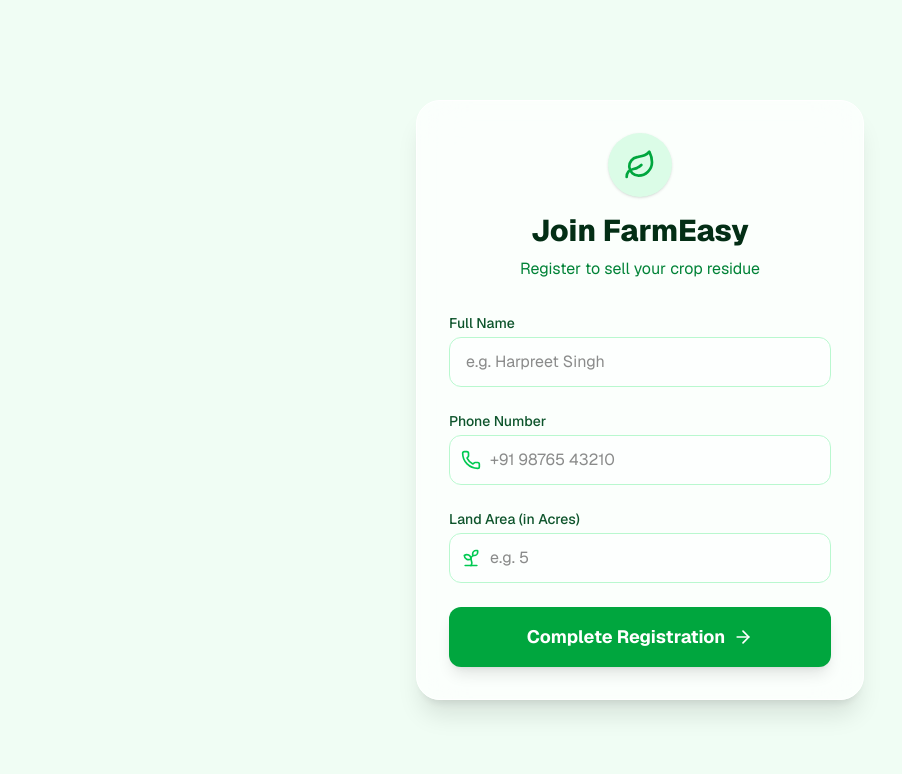
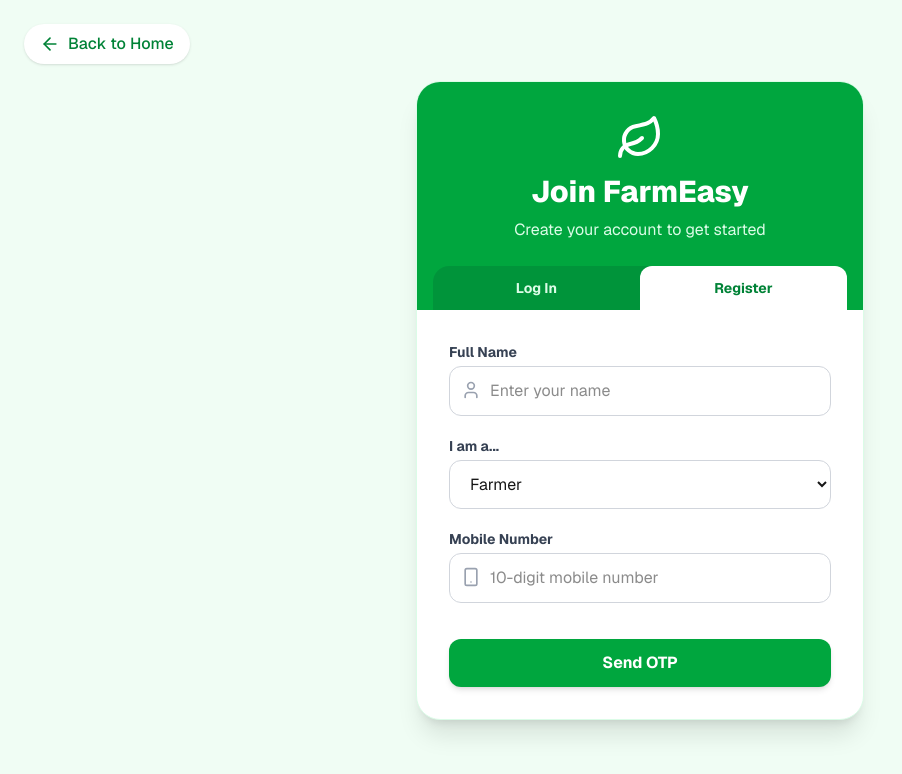
Before and after one commit to sumitconstructor/farmeasy-platform, a Next.js app in the folder frontend/: page /register in a window 1280 px wide. Shown: the top 774 px of the page, without its empty margins (0-902 px from the left). Built offline with nearby package versions, Linux system fonts and the light colour scheme.

Commit message:
Added Log In vs Register toggle

```diff
--- a/frontend/src/app/register/page.jsx
+++ b/frontend/src/app/register/page.jsx
@@ -1,147 +1,173 @@
-'use client'; // Required for forms and interactivity in Next.js
+'use client';
 
 import React, { useState } from 'react';
-import { Leaf, Phone, MapPin, Sprout, ArrowRight, CheckCircle2 } from 'lucide-react';
+import Link from 'next/link';
+import { Leaf, ArrowLeft, Smartphone, ShieldCheck, User } from 'lucide-react';
 
-export default function FarmerRegistration() {
+export default function RegisterPage() {
+  const [isLogin, setIsLogin] = useState(false); // Toggle between Login and Register
+  const [step, setStep] = useState(1);
+  const [phone, setPhone] = useState('');
+  const [otp, setOtp] = useState(['', '', '', '']);
 
-  // 1. Create temporary storage (State) for what the user types
-  const [formData, setFormData] = useState({
-    fullName: '',
-    phone: '',
-    landArea: ''
-  });
-
-  // Track if we are currently saving or if we finished saving
-  const [isSubmitting, setIsSubmitting] = useState(false);
-  const [success, setSuccess] = useState(false);
-
-  // 2. This function runs every time a user types a letter
-  const handleChange = (e) => {
-    setFormData({ ...formData, [e.target.name]: e.target.value });
-  };
-
-  // 3. This function runs when they click the Submit button!
-  const handleSubmit = async (e) => {
-    e.preventDefault(); // Prevents the page from refreshing
-    setIsSubmitting(true);
-
-    try {
-      // 🚀 SEND DATA TO OUR BACKEND ENGINE!
-      const response = await fetch('http://localhost:5000/api/farmers', {
-        method: 'POST',
-        headers: {
-          'Content-Type': 'application/json',
-        },
-        body: JSON.stringify(formData), // Turn our data into a text string to send over the internet
-      });
-
-      if (response.ok) {
-        setSuccess(true); // Yay! It worked!
-        setFormData({ fullName: '', phone: '', landArea: '' }); // Clear the form
+  // Move to OTP step
+  const handleSendOtp = (e) => {
+    e.preventDefault();
+    if (phone.length >= 10) {
+      setStep(2);
     } else {
-        alert('Oops! Something went wrong on the server.');
-      }
-    } catch (error) {
-      console.error('Error:', error);
-      alert('Could not connect to the backend server. Is it running?');
-    } finally {
-      setIsSubmitting(false);
+      alert("Please enter a valid 10-digit phone number.");
     }
   };
 
+  // Handle typing the OTP
+  const handleOtpChange = (element, index) => {
+    if (isNaN(element.value)) return;
+    let newOtp = [...otp];
+    newOtp[index] = element.value;
+    setOtp(newOtp);
+
+    // Focus next input automatically
+    if (element.nextSibling && element.value !== '') {
+      element.nextSibling.focus();
+    }
+  };
+
+  // Switch between Login and Register modes
+  const toggleMode = (mode) => {
+    setIsLogin(mode);
+    setStep(1); // Reset back to step 1 when switching
+    setPhone('');
+    setOtp(['', '', '', '']);
+  };
+
   return (
-    <div className="min-h-screen bg-green-50 py-12 px-4 sm:px-6 lg:px-8 flex items-center justify-center font-sans">
-      <div className="max-w-md w-full bg-white/70 backdrop-blur-xl rounded-3xl shadow-xl border border-white p-8">
+    <div className="min-h-screen bg-green-50 flex flex-col items-center justify-center p-4 font-sans relative">
 
-        <div className="text-center mb-8">
-          <div className="bg-green-100 w-16 h-16 rounded-full flex items-center justify-center mx-auto mb-4 shadow-sm">
-            <Leaf className="h-8 w-8 text-green-600" />
+      {/* Back Button */}
+      <div className="absolute top-6 left-6">
+        <Link href="/">
+          <div className="flex items-center gap-2 text-green-700 hover:text-green-900 transition cursor-pointer font-medium bg-white px-4 py-2 rounded-full shadow-sm">
+            <ArrowLeft className="h-5 w-5" /> Back to Home
           </div>
-          <h2 className="text-3xl font-extrabold text-green-950">Join FarmEasy</h2>
-          <p className="text-green-700 mt-2">Register to sell your crop residue</p>
+        </Link>
       </div>
 
-        {/* If successfully registered, show a success message. Otherwise, show the form! */}
-        {success ? (
-          <div className="bg-green-100 border border-green-300 rounded-2xl p-6 text-center animate-pulse">
-            <CheckCircle2 className="h-16 w-16 text-green-600 mx-auto mb-4" />
-            <h3 className="text-2xl font-bold text-green-900 mb-2">Registration Complete!</h3>
-            <p className="text-green-700">Welcome to the green revolution. We have saved your details securely.</p>
+      <div className="w-full max-w-md bg-white rounded-3xl shadow-xl overflow-hidden border border-green-100">
+
+        {/* Header & Toggle */}
+        <div className="bg-green-600 pt-8 pb-0 text-center">
+          <Leaf className="h-12 w-12 text-white mx-auto mb-3" />
+          <h2 className="text-3xl font-extrabold text-white">
+            {isLogin ? 'Welcome Back!' : 'Join FarmEasy'}
+          </h2>
+          <p className="text-green-100 mt-2 mb-6">
+            {isLogin ? 'Log in to your account' : 'Create your account to get started'}
+          </p>
+
+          {/* Toggle Buttons */}
+          <div className="flex bg-green-700/50 rounded-t-2xl mx-4">
             <button
-              onClick={() => setSuccess(false)}
-              className="mt-6 text-green-800 font-bold hover:underline"
+              onClick={() => toggleMode(true)}
+              className={`flex-1 py-3 font-bold text-sm rounded-t-xl transition ${isLogin ? 'bg-white text-green-700' : 'text-green-100 hover:text-white'}`}
             >
-              Register another farm
+              Log In
+            </button>
+            <button
+              onClick={() => toggleMode(false)}
+              className={`flex-1 py-3 font-bold text-sm rounded-t-xl transition ${!isLogin ? 'bg-white text-green-700' : 'text-green-100 hover:text-white'}`}
+            >
+              Register
             </button>
           </div>
-        ) : (
-          <form className="space-y-6" onSubmit={handleSubmit}>
-
-            {/* Full Name */}
-            <div>
-              <label className="block text-sm font-medium text-green-900 mb-1">Full Name</label>
-              <input
-                type="text"
-                name="fullName"
-                value={formData.fullName}
-                onChange={handleChange}
-                required
-                placeholder="e.g. Harpreet Singh"
-                className="w-full px-4 py-3 rounded-xl border border-green-200 focus:ring-2 focus:ring-green-500 bg-white/50 outline-none transition"
-              />
         </div>
 
-            {/* Phone Number */}
+        <div className="p-8">
+          {/* STEP 1: Details & Phone Number */}
+          {step === 1 && (
+            <form onSubmit={handleSendOtp} className="space-y-5 animate-in fade-in duration-300">
+
+              {/* Only show Name and Role if Registering */}
+              {!isLogin && (
+                <>
                   <div>
-              <label className="block text-sm font-medium text-green-900 mb-1">Phone Number</label>
+                    <label className="block text-sm font-bold text-gray-700 mb-1">Full Name</label>
                     <div className="relative">
-                <div className="absolute inset-y-0 left-0 pl-3 flex items-center pointer-events-none">
-                  <Phone className="h-5 w-5 text-green-500" />
+                      <User className="absolute left-3 top-3.5 h-5 w-5 text-gray-400" />
+                      <input type="text" required className="w-full pl-10 pr-4 py-3 rounded-xl border border-gray-300 focus:ring-2 focus:ring-green-500 focus:outline-none" placeholder="Enter your name" />
                     </div>
+                  </div>
+
+                  <div>
+                    <label className="block text-sm font-bold text-gray-700 mb-1">I am a...</label>
+                    <select className="w-full px-4 py-3 rounded-xl border border-gray-300 focus:ring-2 focus:ring-green-500 focus:outline-none bg-white">
+                      <option>Farmer</option>
+                      <option>Corporate Buyer</option>
+                      <option>Contractor</option>
+                    </select>
+                  </div>
+                </>
+              )}
+
+              {/* Phone number is always shown */}
+              <div>
+                <label className="block text-sm font-bold text-gray-700 mb-1">Mobile Number</label>
+                <div className="relative">
+                  <Smartphone className="absolute left-3 top-3.5 h-5 w-5 text-gray-400" />
                   <input
                     type="tel"
-                  name="phone"
-                  value={formData.phone}
-                  onChange={handleChange}
                     required
-                  placeholder="+91 98765 43210"
-                  className="w-full pl-10 pr-4 py-3 rounded-xl border border-green-200 focus:ring-2 focus:ring-green-500 bg-white/50 outline-none transition"
+                    maxLength="10"
+                    value={phone}
+                    onChange={(e) => setPhone(e.target.value)}
+                    className="w-full pl-10 pr-4 py-3 rounded-xl border border-gray-300 focus:ring-2 focus:ring-green-500 focus:outline-none"
+                    placeholder="10-digit mobile number"
                   />
                 </div>
               </div>
 
-            {/* Land Area */}
-            <div>
-              <label className="block text-sm font-medium text-green-900 mb-1">Land Area (in Acres)</label>
-              <div className="relative">
-                <div className="absolute inset-y-0 left-0 pl-3 flex items-center pointer-events-none">
-                  <Sprout className="h-5 w-5 text-green-500" />
-                </div>
-                <input
-                  type="number"
-                  name="landArea"
-                  value={formData.landArea}
-                  onChange={handleChange}
-                  required
-                  placeholder="e.g. 5"
-                  className="w-full pl-10 pr-4 py-3 rounded-xl border border-green-200 focus:ring-2 focus:ring-green-500 bg-white/50 outline-none transition"
-                />
-              </div>
-            </div>
-
-            {/* Submit Button */}
-            <button
-              type="submit"
-              disabled={isSubmitting}
-              className="w-full bg-green-600 hover:bg-green-700 disabled:bg-green-400 text-white py-4 rounded-xl font-bold text-lg flex items-center justify-center gap-2 transition shadow-lg mt-4"
-            >
-              {isSubmitting ? 'Saving to Database...' : 'Complete Registration'}
-              {!isSubmitting && <ArrowRight className="h-5 w-5" />}
+              <button type="submit" className="w-full bg-green-600 hover:bg-green-700 text-white font-bold py-3 rounded-xl transition shadow-md mt-4">
+                Send OTP
               </button>
             </form>
           )}
 
+          {/* STEP 2: OTP Verification */}
+          {step === 2 && (
+            <div className="text-center space-y-6 animate-in fade-in slide-in-from-right-4 duration-500">
+              <ShieldCheck className="h-16 w-16 text-green-500 mx-auto" />
+              <div>
+                <h3 className="text-2xl font-bold text-gray-900">Verify your Phone</h3>
+                <p className="text-gray-500 mt-2 text-sm">
+                  We sent a 4-digit code to <span className="font-bold text-gray-800">+91 {phone}</span>
+                </p>
+              </div>
+
+              <div className="flex justify-center gap-3 mt-6">
+                {otp.map((data, index) => (
+                  <input
+                    key={index}
+                    type="text"
+                    maxLength="1"
+                    value={data}
+                    onChange={(e) => handleOtpChange(e.target, index)}
+                    className="w-14 h-14 text-center text-2xl font-extrabold border-2 border-gray-300 rounded-xl focus:border-green-500 focus:ring-2 focus:ring-green-200 focus:outline-none transition bg-gray-50"
+                  />
+                ))}
+              </div>
+
+              <Link href={isLogin ? "/" : "/farmer-dashboard"}>
+                <button className="w-full bg-green-600 hover:bg-green-700 text-white font-bold py-3 rounded-xl transition shadow-md mt-8">
+                  {isLogin ? 'Verify & Log In' : 'Verify & Register'}
+                </button>
+              </Link>
+
+              <p className="text-sm text-gray-500 mt-4">
+                Didn't receive the code? <button onClick={() => setStep(1)} className="text-green-600 font-bold hover:underline">Resend or Change Number</button>
+              </p>
+            </div>
+          )}
+        </div>
       </div>
     </div>
   );
```
Lines whose indentation alone changed are shown as unchanged.
